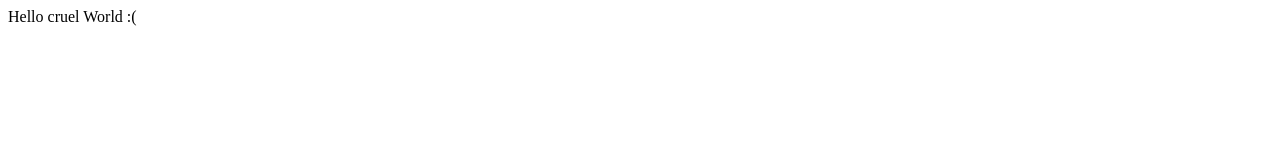
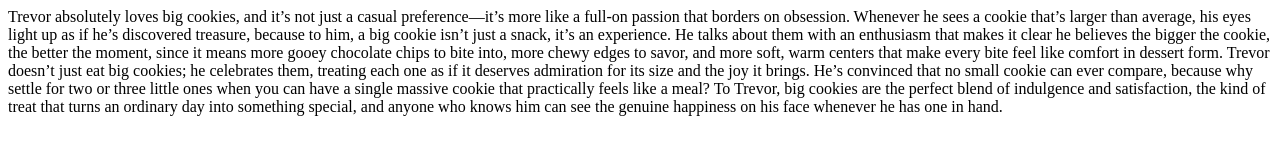
Before and after one commit to Highlands-High-School/my-website-MylesYaeger, a plain HTML site: page index.html in a window 1280 px wide. Drawn offline with Linux system fonts and the light colour scheme.

Commit message:
Update index.html

```diff
--- a/index.html
+++ b/index.html
@@ -1,6 +1,6 @@
 <!DOCTYPE.html>
 <html>
   <body>
-    Hello cruel World :(
+    Trevor absolutely loves big cookies, and it’s not just a casual preference—it’s more like a full-on passion that borders on obsession. Whenever he sees a cookie that’s larger than average, his eyes light up as if he’s discovered treasure, because to him, a big cookie isn’t just a snack, it’s an experience. He talks about them with an enthusiasm that makes it clear he believes the bigger the cookie, the better the moment, since it means more gooey chocolate chips to bite into, more chewy edges to savor, and more soft, warm centers that make every bite feel like comfort in dessert form. Trevor doesn’t just eat big cookies; he celebrates them, treating each one as if it deserves admiration for its size and the joy it brings. He’s convinced that no small cookie can ever compare, because why settle for two or three little ones when you can have a single massive cookie that practically feels like a meal? To Trevor, big cookies are the perfect blend of indulgence and satisfaction, the kind of treat that turns an ordinary day into something special, and anyone who knows him can see the genuine happiness on his face whenever he has one in hand.
   </body>
 </html>
```
